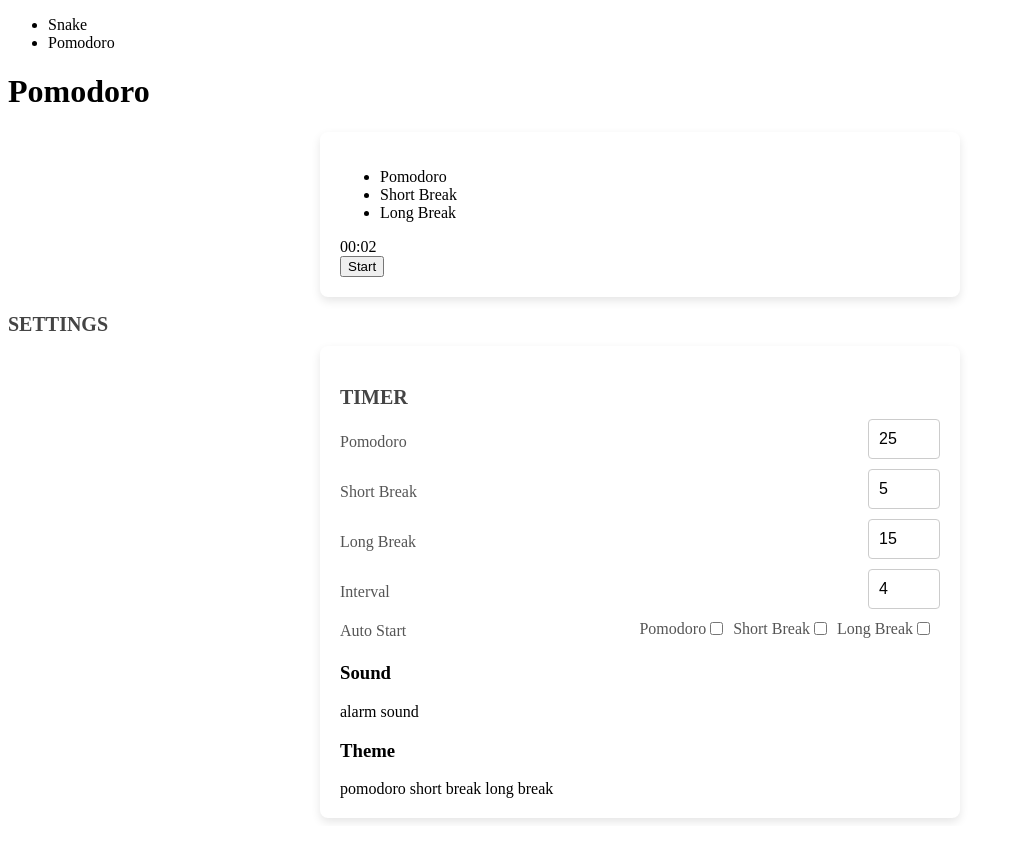
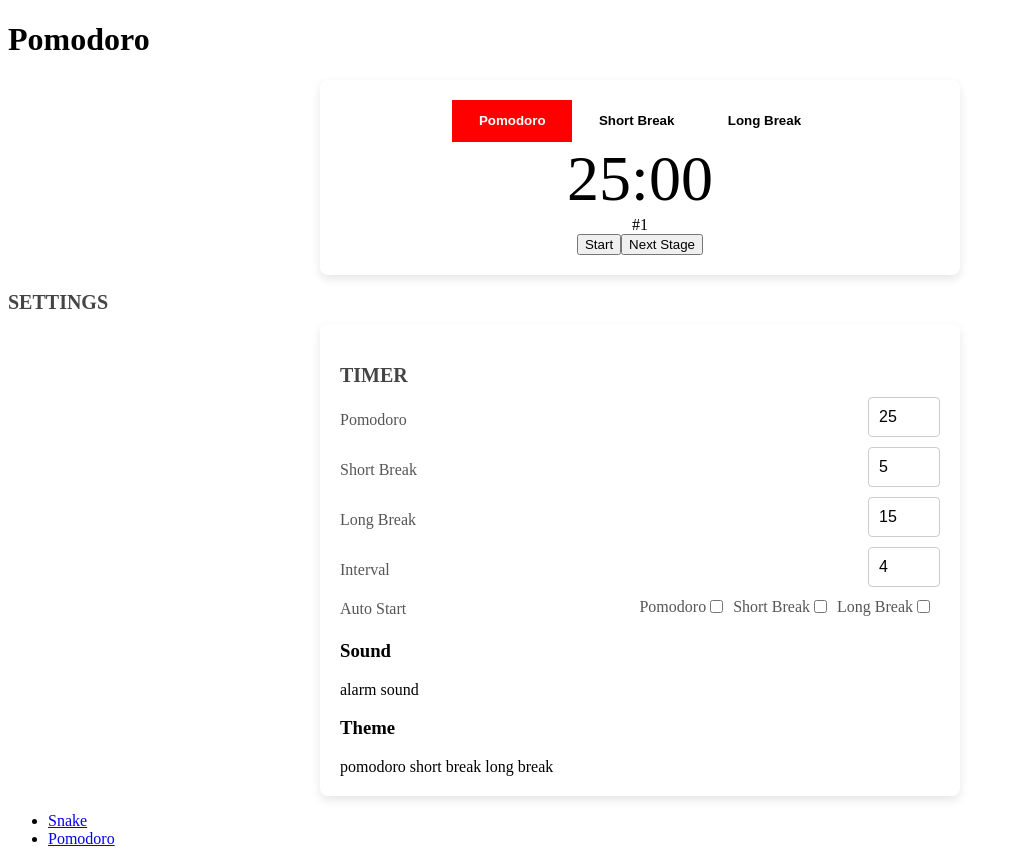
Before and after one commit to InkyChew/kit, an Angular app: page /pomodoro in a window 1280 px wide. Shown: the whole page, without its empty margins (0-1014 px from the left). Before the commit the page ends 826 px from the top, so only its background shows below. Built offline with nearby package versions, Linux system fonts and the light colour scheme.

Commit message:
Pomodoro tabs

```diff
--- a/src/app/app.component.html
+++ b/src/app/app.component.html
@@ -1,6 +1,6 @@
+<router-outlet />
+
 <ul>
-    <li routerLink="snake">Snake</li>
-    <li routerLink="pomodoro">Pomodoro</li>
+    <li><a routerLink="snake">Snake</a></li>
+    <li><a routerLink="pomodoro">Pomodoro</a></li>
 </ul>
-
-<router-outlet />
--- a/src/app/app.component.ts
+++ b/src/app/app.component.ts
@@ -9,5 +9,4 @@ import { RouterLink, RouterOutlet } from '@angular/router';
   styleUrl: './app.component.css'
 })
 export class AppComponent {
-  title = 'kit';
 }
--- a/src/app/app.routes.ts
+++ b/src/app/app.routes.ts
@@ -3,6 +3,6 @@ import { GameSnakeComponent } from './game-snake/game-snake.component';
 import { PomodoroComponent } from './pomodoro/pomodoro.component';
 
 export const routes: Routes = [
-    {path: 'game-snake', component: GameSnakeComponent, pathMatch: 'full'},
-    {path: 'pomodoro', component: PomodoroComponent, pathMatch: 'full'}
+    {path: 'snake', component: GameSnakeComponent, pathMatch: 'full', title: 'snake'},
+    {path: 'pomodoro', component: PomodoroComponent, pathMatch: 'full', title: 'Pomodoro'}
 ];
--- a/src/app/game-snake/game-snake.component.ts
+++ b/src/app/game-snake/game-snake.component.ts
@@ -61,7 +61,7 @@ export class GameSnakeComponent {
     if(head.x === this.food.x && head.y === this.food.y) {
       this.score++;
       this.gameSpeed--;
-      this.randomFoodPosition();
+      this.food = this.randomFoodPosition();
     }
     else {
       this.snake.pop();
--- a/src/app/pomodoro/models/stage.ts
+++ b/src/app/pomodoro/models/stage.ts
@@ -1,5 +1,5 @@
 export enum Stage {
-    Pomodoro,
-    ShortBreak,
-    LongBreak
+    Pomodoro = 1,
+    ShortBreak = 2,
+    LongBreak = 3
 }
--- a/src/app/pomodoro/pomodoro.component.css
+++ b/src/app/pomodoro/pomodoro.component.css
@@ -1,3 +1,7 @@
+.timer-section {
+    text-align: center;
+}
+
 .card {
     max-width: 600px;
     margin: 0 auto;
@@ -5,6 +9,35 @@
     padding: 20px;
     border-radius: 8px;
     box-shadow: 0 4px 10px rgba(0, 0, 0, 0.1);
+}
+
+.tabs {
+    display: flex;
+    justify-content: center;
+    padding: 0;
+    margin: 0;
+}
+
+.tab {
+    list-style: none;
+}
+
+.tab button {
+    font-weight: bold;
+    background: transparent;
+    padding: 1em 2em;
+    border: none;
+    outline: none;
+    cursor: pointer;
+}
+
+.tab button.active {
+    background: red;
+    color: white;
+}
+
+.timer {
+    font-size: 4rem;
 }
 
 .section-title {
--- a/src/app/pomodoro/pomodoro.component.html
+++ b/src/app/pomodoro/pomodoro.component.html
@@ -1,14 +1,16 @@
 <h1 class="page-title">Pomodoro</h1>
 
-<section class="card">
-    <ul>
-        <li>Pomodoro</li>
-        <li>Short Break</li>
-        <li>Long Break</li>
+<section class="timer-section card">
+    <ul class="tabs">
+        <li class="tab"><button [ngClass]="{'active' : stage == 1}" (click)="setStage(1)">Pomodoro</button></li>
+        <li class="tab"><button [ngClass]="{'active' : stage == 2}" (click)="setStage(2)">Short Break</button></li>
+        <li class="tab"><button [ngClass]="{'active' : stage == 3}" (click)="setStage(3)">Long Break</button></li>
     </ul>
     <!-- 仿真番茄鐘 -->
-    <div>{{ now | time }}</div>
+    <div class="timer">{{ now | time }}</div>
+    <div>#{{ times }}</div>
     <button (click)="trigger()">{{ timer && !timer.closed ? 'Stop' : 'Start'}}</button>
+    <button (click)="nextStage()">Next Stage</button>
 </section>
 
 <section>
--- a/src/app/pomodoro/pomodoro.component.ts
+++ b/src/app/pomodoro/pomodoro.component.ts
@@ -3,11 +3,12 @@ import { FormsModule } from '@angular/forms';
 import { Subscription, timer } from 'rxjs';
 import { TimePipe } from './pipes/time.pipe';
 import { Stage } from './models/stage';
+import { NgClass } from '@angular/common';
 
 @Component({
   selector: 'app-pomodoro',
   standalone: true,
-  imports: [FormsModule, TimePipe],
+  imports: [FormsModule, TimePipe, NgClass],
   templateUrl: './pomodoro.component.html',
   styleUrl: './pomodoro.component.css'
 })
@@ -18,9 +19,53 @@ export class PomodoroComponent {
   shortBreak: number = 5;
   longBreak: number = 15;
   interval: number = 4;
-  now: number = 2000;
+
+  now: number = 0;
+  times: number = 1;
+  focusTimes: number = 1;
+  breakTimes: number = 1;
   // now: number = this.pomodoro * 60000;
   timer?: Subscription;
+
+  ngOnInit() {
+    this.setStage();
+  }
+
+  setStage(stage?: Stage) {
+    this.stage = stage ?? this.stage;
+
+    switch (this.stage) {
+      case Stage.Pomodoro:
+        this.now = this.pomodoro * 60000;
+        this.times = this.focusTimes;
+        break;
+      case Stage.ShortBreak:
+        this.now = this.shortBreak * 60000;
+        this.times = this.breakTimes;
+        break;
+      case Stage.LongBreak:
+        this.now = this.longBreak * 60000;
+        this.times = this.breakTimes;
+        break;
+    }
+
+    this.timer?.unsubscribe();
+  }
+
+  nextStage() {
+    switch (this.stage) {
+      case Stage.Pomodoro:
+        this.stage = this.focusTimes % this.interval > 0 ? Stage.ShortBreak : Stage.LongBreak;
+        this.focusTimes++;
+        if(this.focusTimes > 2) this.breakTimes++;
+        break;
+      case Stage.ShortBreak:
+      case Stage.LongBreak:
+        this.stage = Stage.Pomodoro;
+        break;
+    }
+    this.setStage();
+  }
 
   trigger() { // start / stop
     if (this.timer && !this.timer.closed) {
@@ -28,7 +73,10 @@ export class PomodoroComponent {
       return;
     }
     this.timer = timer(0, 1000).subscribe(n => {
-      if(this.now <= 1000) this.timer?.unsubscribe();
+      if (this.now <= 1000) {
+        this.timer?.unsubscribe();
+        this.nextStage();
+      }
       this.now -= 1000;
     });
   }
```
Also changed, not shown: 1 other file (tests, documents, lock files or other folders).
